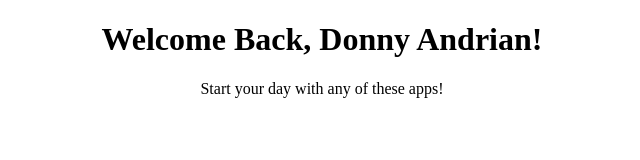
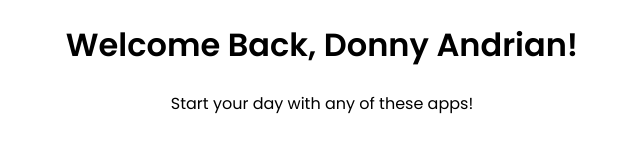
Before and after one commit to donnyandrian/itsme, a plain HTML site: page index.html in a window 1280 px wide. Shown: the whole page, without its empty margins (318-958 px from the left). Drawn offline with Linux system fonts and the light colour scheme.

Commit message:
stylecommit

```diff
--- a/index.html
+++ b/index.html
@@ -5,6 +5,9 @@
     <meta name="viewport" content="width=device-wdith, initial-scale=1.0" />
     <title>It's Me</title>
     <link rel="stylesheet" href="styles.css" />
+    <link rel="preconnect" href="https://fonts.googleapis.com">
+    <link rel="preconnect" href="https://fonts.gstatic.com" crossorigin>
+    <link href="https://fonts.googleapis.com/css2?family=Poppins:wght@400;500;600&display=swap" rel="stylesheet">
 </head>
 <body>
     <h1>Welcome Back, Donny Andrian!</h1>
--- a/styles.css
+++ b/styles.css
@@ -1,4 +1,4 @@
-body
-{
+body {
     text-align: center;
+    font-family: 'Poppins', sans-serif;
 }
```
